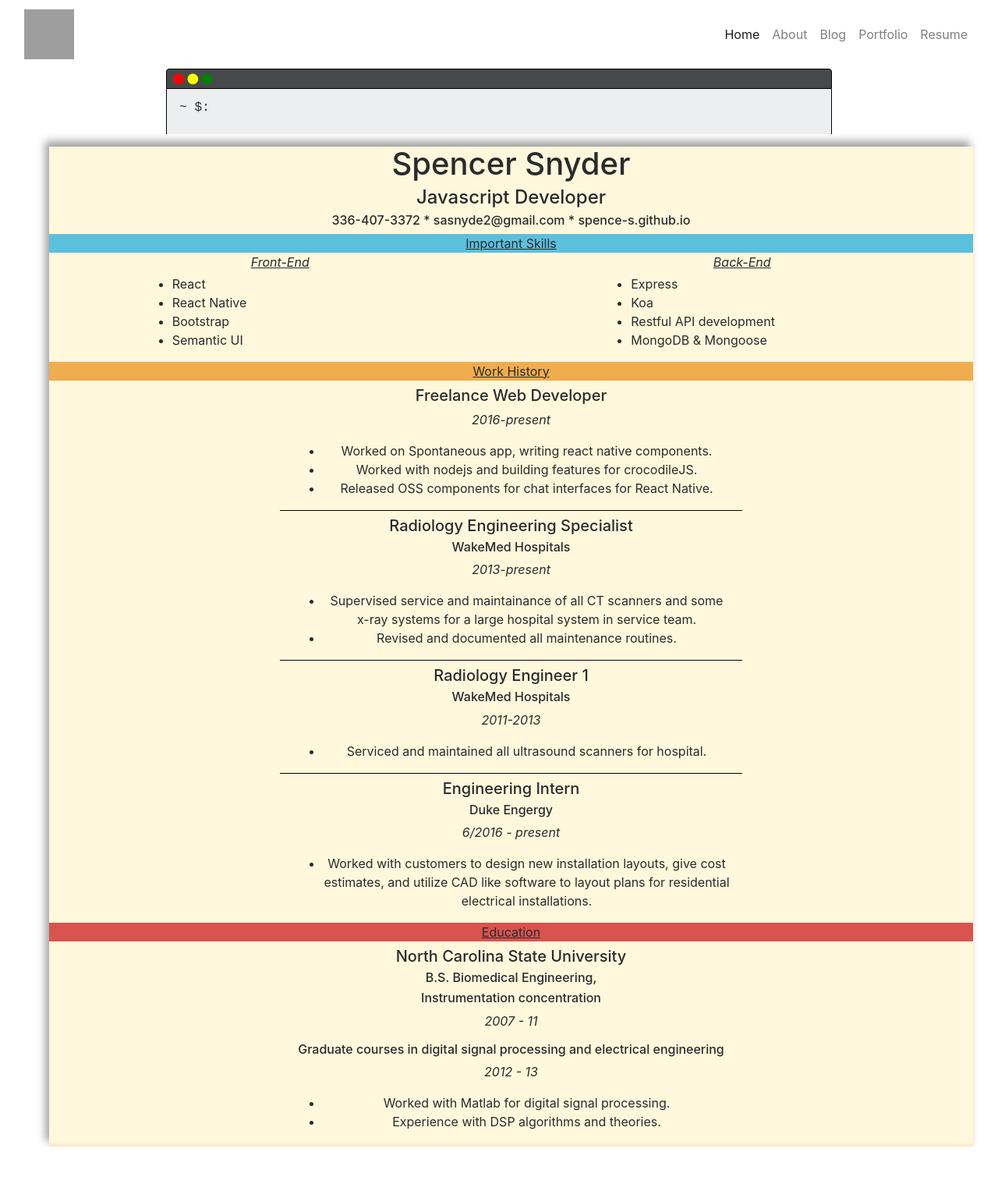
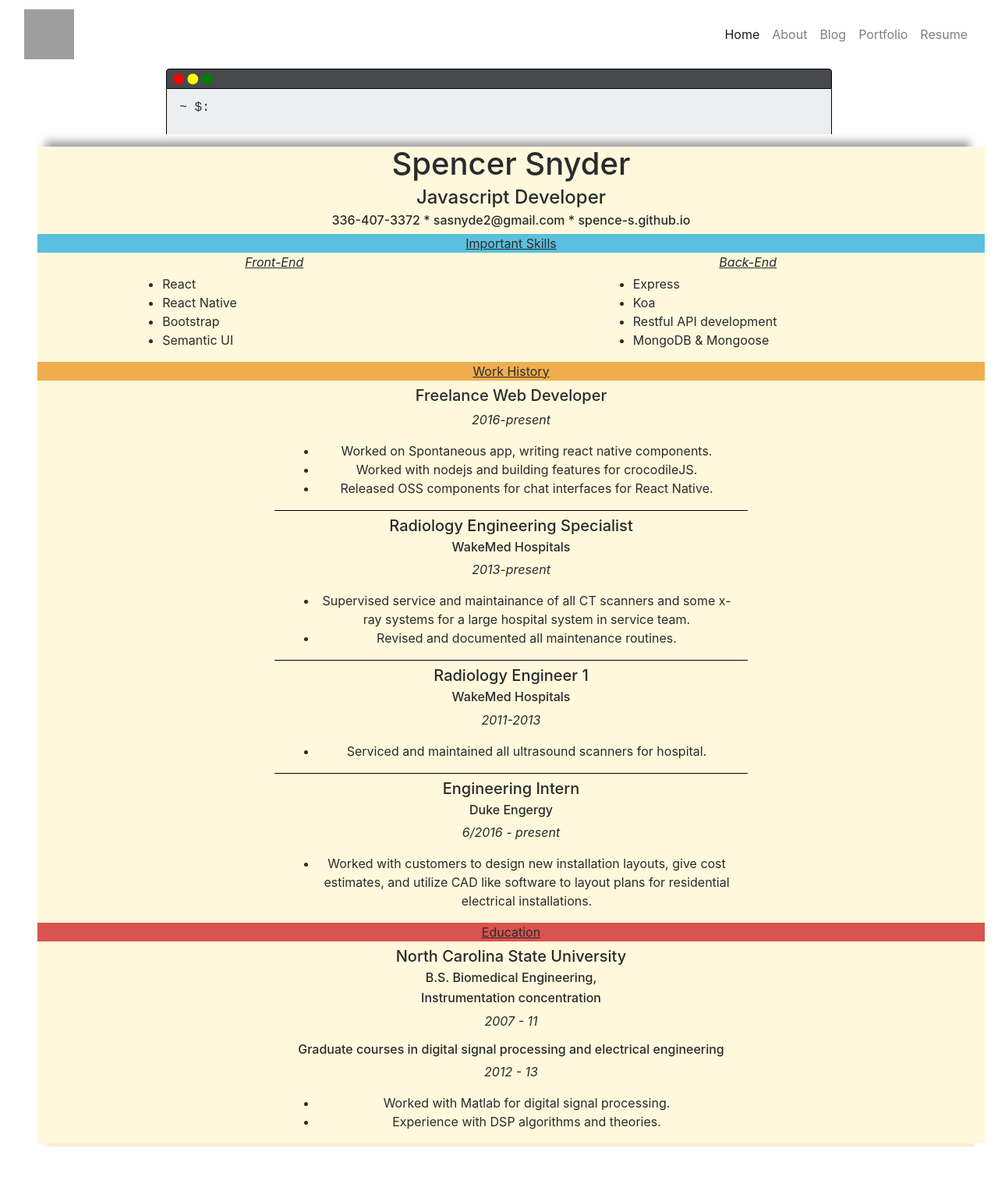
Before and after one commit to Spence-S/spence-s.github.io, a Jekyll site: the page built from resume/index.html, in a window 1280 px wide. Shown: the whole page at 78% size. Built offline with Jekyll 4.4.1, drawn with Linux system fonts in a browser that asks for light colours; nearby versions of some CDN libraries; some web fonts are replaced; grey boxes are pictures that could not be loaded.

Commit message:
removed resume container

```diff
--- a/resume/index.html
+++ b/resume/index.html
@@ -3,7 +3,7 @@ layout: default
 title: Portfolio
 ---
 
-<div class='container-fluid text-center resume-shadow paper m-3 ml-5 mb-5'>
+<div class='text-center resume-shadow paper m-3 ml-5 mb-5'>
   <div class='bg-offwhite'>
     <div class='row bg-offwhite'>
       <div class='col-12'>
```
